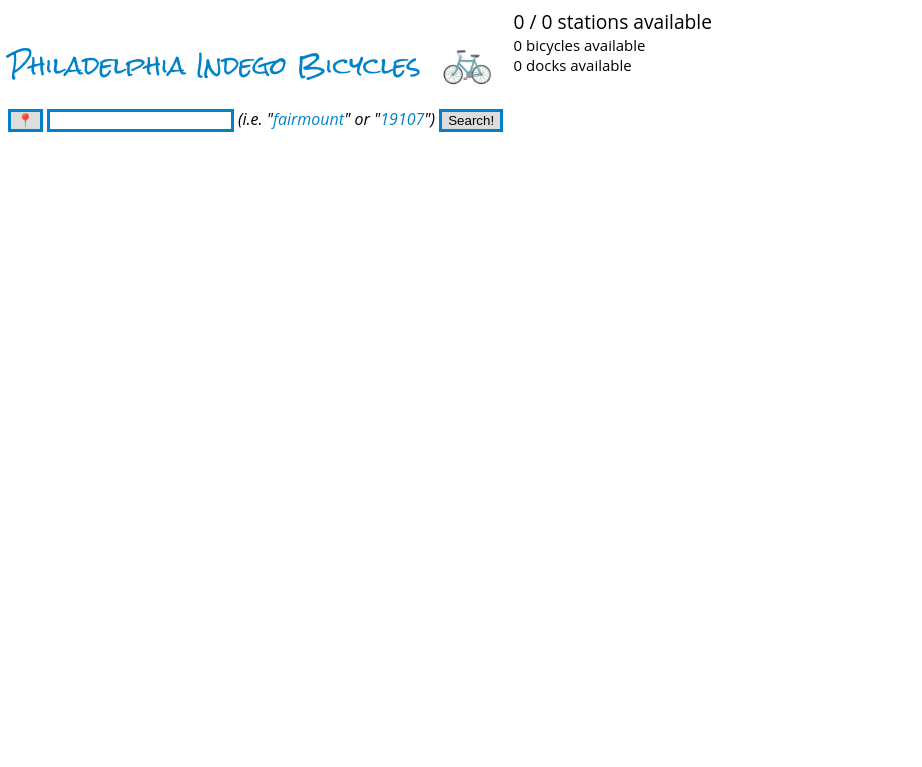
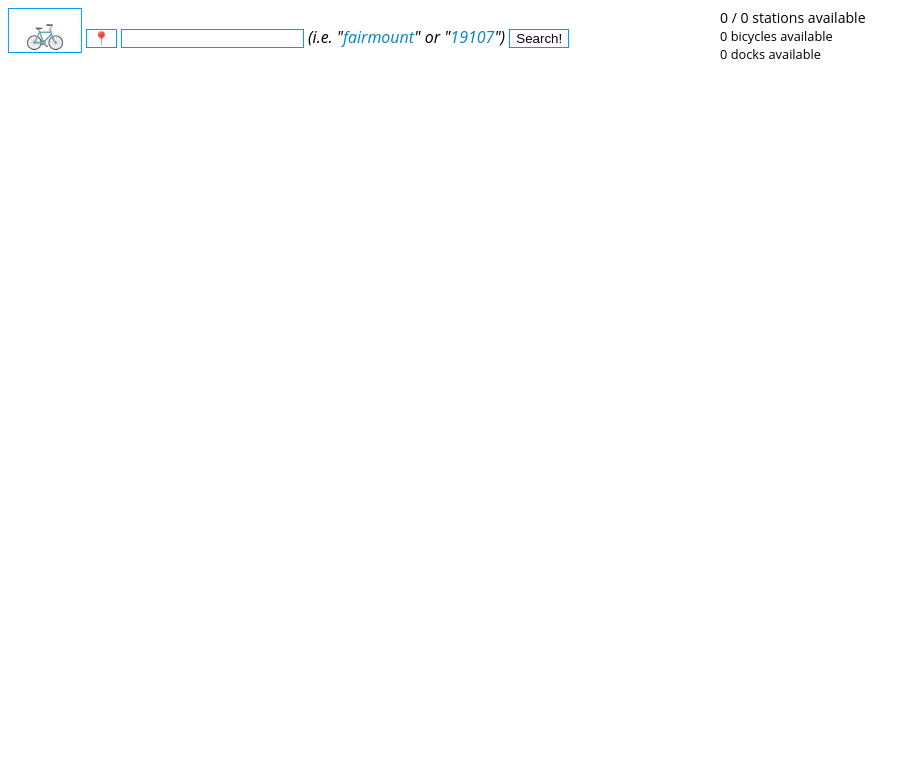
Before and after one commit to ericoc/indego.ericoc.com, a Python web app: template app/templates/index.html.j2 in a window 1280 px wide. Shown: the top 767 px of the page, without its empty margins (0-922 px from the left). Run offline with Jinja, Linux system fonts and the light colour scheme; the template is opened without the code that fills it, so the values that code supplies are empty.

Commit message:
handle unavailable stations, line up css, and simplify layout

```diff
--- a/app/static/style.css
+++ b/app/static/style.css
@@ -1,35 +1,40 @@
-@font-face {
-    font-family:    'Rock Salt';
-    src:            url('/static/RockSalt-Regular.ttf');
-}
-
 html, body, table {
-    font-family:    Open Sans, sans-serif;
+    font-family:        'Open Sans', sans-serif;
 }
 
 h1 {
-    font-family:    'Rock Salt', cursive;
-    font-size:      1.5em;
+    font-size:          2em;
+    transform:          scale(-1, 1);
+    border-color:       #09f;
+    border-style:       solid;
+    border-width:       0.01em;
+}
+
+h2 {
+    font-size:          1.1em;
+}
+
+h3, h4 {
+    font-size:          1em;
 }
 
 h1, h2, h3, h4 {
-    font-weight:    normal;
-    margin:         0;
-    padding:        0;
+    font-weight:        normal;
+    margin:             0;
+    padding:            0;
 }
 
-
 #logo {
-    font-size:          1.75em;
-    padding-left:       0.25em;
+    padding-left:       0.5em;
+    padding-right:      0.5em;
 }
 
 #logo:hover {
-    transform:          rotate(45deg);
+    transform:          rotate(25deg);
 }
 
 #logo:active {
-    transform:          rotate(75deg);
+    transform:          rotate(45deg);
 }
 
 @media (prefers-reduced-motion) {
@@ -38,8 +43,9 @@
     }
 }
 
-#logo, #totals, #search, h1, button, form {
-    display:            inline-block;
+h1, #logo, #totals, #search, button, input, form {
+    display:        inline-block;
+    background-color:   inherit;
 }
 
 a {
@@ -50,7 +56,7 @@
     color:              #0082cb;
 }
 
-a:hover, a:active {
+a:hover, a:active, #station-list li:target a, #station-list li.unavailable a {
     color:              #006;
 }
 
@@ -60,36 +66,31 @@
 }
 
 #station-list li {
-    text-align: right;
-    list-style:                 none;
-    border-bottom-color:       #0082cb;
-    border-bottom-style:       dotted;
-    border-bottom-width:       0.1em;
+    list-style:         none;
+    text-align:         right;
 }
 
-#station-list li:nth-child(2n), input[type='submit'], button {
+.station-link, .graph {
+    display:            block;
+    font-size:          0.8em;
+}
+
+#station-list li:nth-child(2n) {
     background-color:   #ddd;
 }
 
 #station-list li:target {
     list-style:         '🚲 ';
     font-weight:        bold;
-    background-color:   #94d60a;
 }
 
-.unavailable {
+#station-list li.unavailable {
     background-color:   orange;
 }
 
 .graph {
-    font-size:          0.8em;
-    text-align:         left;
-    vertical-align:     middle;
-}
-
-.table-graph {
-    font-size:          1.25em;
-    text-align:         center;
+    padding-top:        0.5em;
+    padding-bottom:     0.5em;
 }
 
 .bikes {
@@ -97,36 +98,30 @@
 }
 
 .docks {
-    color:              #444;
-}
-
-.emoji {
-    color:              #000;
-    font-size:          1.25em;
-    letter-spacing:     0.25em;
+    color:              #666;
 }
 
 #map-canvas, table, input, button {
-    border-color:       #0082cb;
+    border-color:       #09f;
     border-style:       solid;
-    border-width:       0.25em;
+    border-width:       0.1em;
 }
 
 #left-box {
     float:              left;
     position:           fixed;
-    height:             90vh;
-    width:              55vw;
+    height:             95vh;
+    width:              67vw;
 }
 
 #right-box {
     float:              right;
-    width:              42vw;
+    width:              32vw;
 }
 
 #map-canvas {
     margin-top:         0.5em;
-    height:             75vh;
+    height:             90vh;
 }
 
 #flashes {
@@ -134,12 +129,13 @@
     font-weight:        bold;
 }
 
-.flash-fatal {
+.flash-fatal, #map-canvas .unavailable {
+    font-weight:        bold;
     color:              #a00;
 }
 
 @media (max-width: 1024px) {
-    h1, h2, h3, #left-box, #map-canvas, #right-box, #search, #station-list, #totals, #flashes {
+    #left-box, #map-canvas, #right-box, #search, #station-list, #totals, #flashes {
         clear:          both;
         display:        inline-block;
         float:          none;
@@ -151,7 +147,7 @@
 
 @media (prefers-color-scheme: dark) {
 
-    body, table li:target a, li, input[type='text'], #station-list li:nth-child(2n), #map-canvas .gm-style-iw, #map-canvas .gm-style {
+    body, table li:target a, li, input, #station-list li:nth-child(2n), #map-canvas .gm-style-iw, #map-canvas .gm-style {
         background-color:   #444;
         color:              #fff;
     }
@@ -159,12 +155,6 @@
     #map-canvas .gm-style-iw div {
         overflow:           hidden !important;
         padding:            0.5em;
-    }
-
-    #station-list li:target {
-        list-style:         '🚲 ';
-        font-weight:        bold;
-        background-color:   #94d60a;
     }
 
     .docks {
--- a/app/templates/index.html.j2
+++ b/app/templates/index.html.j2
@@ -24,6 +24,11 @@
     {%- set center_lat              = 39.9528 %}
     {%- set center_lng              = -75.1635 %}
 {%- endif -%}
+<!--
+{%- if new_stations %}
+    {{ new_stations }}
+{%- endif %}
+-->
 <!DOCTYPE html>
 <html lang="en">
     <head>
@@ -76,30 +81,31 @@
 
               // Begin marker {{ kiosk_id }}
                 {%- set station_name    = station['name'] | safe | replace("'", "\\'") | replace('"', '\\"') %}
-                {%- set address_full    = station['addressStreet'] + ', ' + station['addressCity'] + ', ' + station['addressState'] +  ' ' + station['addressZipCode'] %}
-                {%- set station_address = address_full | safe | replace("'", "\\'") | replace('"', '\\"') %}
+                {%- set address_full    = station['addressStreet'] + '<br>' + station['addressCity'] + ', ' + station['addressState'] +  ' ' + station['addressZipCode'] %}
+            {%- if station['kioskPublicStatus'] != 'Active' %}
+                {%- set station_status  = '<span class="unavailable">' + station['kioskPublicStatus'] + '</span>' %}
+            {%- else %}
+                {%- set station_status  = station['kioskPublicStatus'] %}
+            {%- endif %}
                 var contentString_{{ kiosk_id }}   = '<h4>';
                 contentString_{{ kiosk_id }}       += '<a href="#{{ kiosk_id }}">{{ station_name }}</a>';
                 contentString_{{ kiosk_id }}       += ' ';
                 contentString_{{ kiosk_id }}       += '<a href="{{ url_for('search_stations', search=kiosk_id) }}#{{ kiosk_id }}">🔗</a>';
                 contentString_{{ kiosk_id }}       += '</h4>';
-                contentString_{{ kiosk_id }}       += '<div class="table-graph">';
+                contentString_{{ kiosk_id }}       += '<div class="graph">';
                 contentString_{{ kiosk_id }}       += '<a href="#{{ kiosk_id }}" target="popup" onclick="window.open(this.href,\'_self\'); window.open(\'{{ url_for('chart_station', chart_string=kiosk_id) }}\',\'popup\',\'width=800,height=500\'); return false;">';
                 contentString_{{ kiosk_id }}       += '<span class="{{ bikes_css_class }}">{{ graph(station["bikesAvailable"], bikes_character) }}</span>';
                 contentString_{{ kiosk_id }}       += '<span class="{{ docks_css_class }}">{{ graph(station["docksAvailable"], docks_character) }}</span>';
                 contentString_{{ kiosk_id }}       += '</a>';
                 contentString_{{ kiosk_id }}       += '</div>';
-                contentString_{{ kiosk_id }}       += '<br>';
                 contentString_{{ kiosk_id }}       += '<b>Bikes</b>: {{ station["bikesAvailable"] }}<br>';
                 contentString_{{ kiosk_id }}       += '<b>Docks</b>: {{ station["docksAvailable"] }} (of {{ station["totalDocks"] }})<br>';
-                contentString_{{ kiosk_id }}       += '<b>Status</b>: {{ station["kioskPublicStatus"] | safe }}<br>';
+                contentString_{{ kiosk_id }}       += '<a href="https://www.google.com/maps/search/?api=1&query={{ station["latitude"] }},{{ station["longitude"] }}" target="_blank">';
+                contentString_{{ kiosk_id }}       += '{{ address_full }}';
+                contentString_{{ kiosk_id }}       += '</a>';
                 contentString_{{ kiosk_id }}       += '<br>';
-                contentString_{{ kiosk_id }}       += "{{ station['addressStreet'] | safe }}<br>";
-                contentString_{{ kiosk_id }}       += "{{ station['addressCity'] | safe }}, {{ station['addressState'] | safe }}";
-                contentString_{{ kiosk_id }}       += ' ';
-                contentString_{{ kiosk_id }}       += "{{ station['addressZipCode'] | safe }}<br>";
-                contentString_{{ kiosk_id }}       += '<br>';
-                contentString_{{ kiosk_id }}       += '<b>Kiosk #</b>: {{ kiosk_id }}';
+                contentString_{{ kiosk_id }}       += '<b>Kiosk #</b>: {{ kiosk_id }}<br>';
+                contentString_{{ kiosk_id }}       += '<b>Status</b>: {{ station_status | safe }}<br>';
                 const infowindow_{{ kiosk_id }}    = new google.maps.InfoWindow({
                     content:    contentString_{{ kiosk_id }},
                 });
@@ -117,7 +123,7 @@
                         map,
                         shouldFocus:    true
                     });
-                    map.setZoom(15)
+                    map.setZoom(14)
                     infowindows[{{ kiosk_id }}] = infowindow_{{ kiosk_id }};
                 });
                 markers[{{ kiosk_id }}] = marker_{{ kiosk_id }};
@@ -152,7 +158,7 @@
                     var crd = pos.coords;
                     var center_gps  = { lat: crd.latitude, lng: crd.longitude };
                     map.panTo(center_gps);
-                    map.setZoom(15);
+                    map.setZoom(14);
 
                     const infowindow_gps    = new google.maps.InfoWindow({
                         content:    '<h4>Your Location</h4>'
@@ -211,8 +217,8 @@
     <body>
         <div id="left-box">
             <h1 title="Philadelphia Indego Bicycles">
-                <a href="{{ url_for('index') }}">Philadelphia Indego Bicycles
-                    <span id="logo">🚲</span>
+                <a id="logo" href="{{ url_for('index') }}">
+                    🚲
                 </a>
             </h1>
             <div id="totals">
@@ -227,7 +233,7 @@
                 </h3>
             </div>
             <div id="search" title="Search">
-                <button onclick="findMe();">📍</button>
+                <button onclick="findMe();" title="My Location">📍</button>
                 <form method="post" action="{{ url_for('search_form') }}">
                     <input type="text" name="search">
                     <i>
@@ -253,17 +259,28 @@
     {%- if googlemaps_api_key %}
             <div id="map-canvas"></div>
     {%- endif %}
+    {%- if added %}
+            <p>
+                <code>
+                    {{ added }}
+                </code>
+            </p>
+    {%- endif %}
         </div>
     {%- if total_stations > 0 %}
         <div id="right-box">
             <div id="station-list" title="Stations">
                 <ol>
             {%- for kiosk_id, station in stations.items() %}
-                    <li id="{{ kiosk_id }}" value="{{ kiosk_id }}"{% if station['kioskPublicStatus'] != 'Active' %}class="unavailable"{% endif %}>
-                        <a href="#{{ kiosk_id }}" onclick="markerOpen({{ kiosk_id }});" title="{{ station['name'] | safe }}">
+                    <li id="{{ kiosk_id }}" value="{{ kiosk_id }}"{% if station['kioskPublicStatus'] != 'Active' %} class="unavailable"{% endif %}>
+                        <a href="#{{ kiosk_id }}" onclick="markerOpen({{ kiosk_id }});" title="{{ station['name'] | safe }}" class="station-link">
                             {{ station['name'] | safe }}
                             <div class="graph">
-                                <span title="{{ station['bikesAvailable'] }} bikes" class="{{ bikes_css_class }}">{{ graph(station["bikesAvailable"], bikes_character) }}</span><span title="{{ station['docksAvailable'] }} docks" class="{{ docks_css_class }}">{{ graph(station["docksAvailable"], docks_character) }}</span>
+                               <span title="{{ station['bikesAvailable'] }} bikes" class="{{ bikes_css_class }}">
+                                    {{- graph(station["bikesAvailable"], bikes_character) -}}
+                                </span><span title="{{ station['docksAvailable'] }} docks" class="{{ docks_css_class }}">
+                                    {{- graph(station["docksAvailable"], docks_character) -}}
+                                </span>
                             </div>
                         </a>
                     </li>
```
